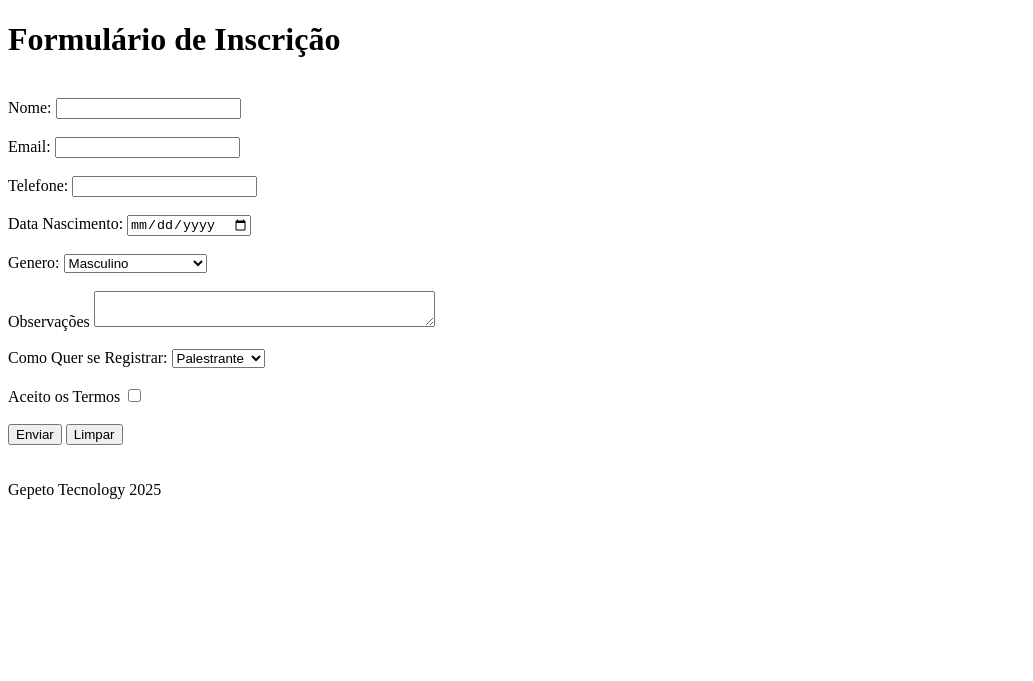
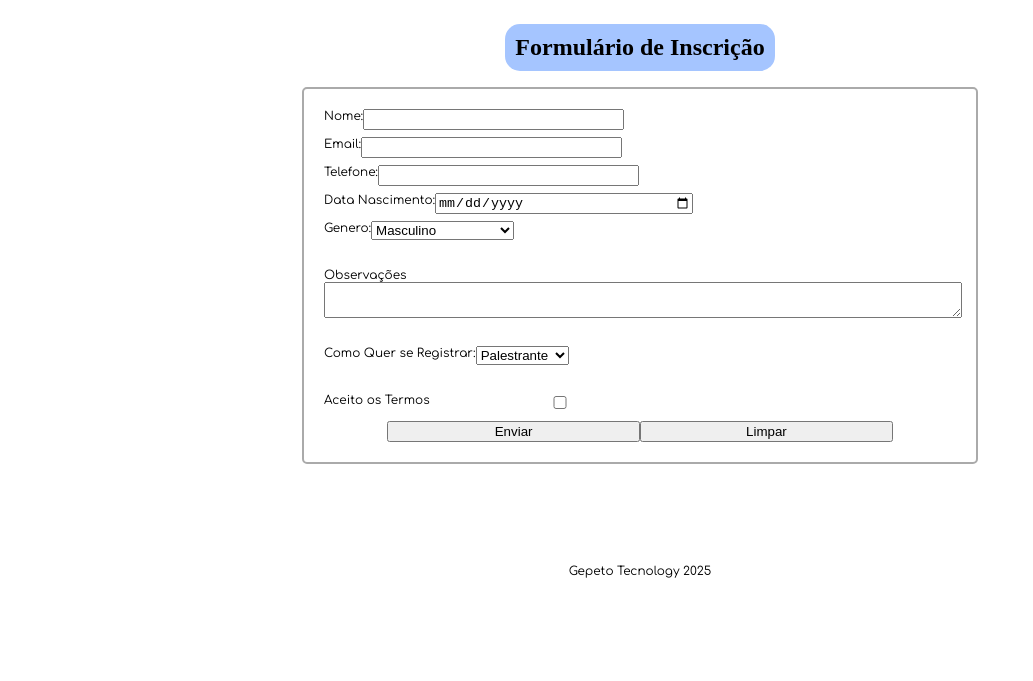
Before and after one commit to Mateus-SR/DevWeb-Formulario-de-Inscricao, a plain HTML site: page index.html in a window 1280 px wide. Shown: the whole page, without its empty margins (0-1033 px from the left). Drawn offline with Linux system fonts and the light colour scheme; a web font is replaced by a local one.

Commit message:
[feat] Css (incompleto)
Ainda precisamos ajustar as coisas

```diff
--- /dev/null
+++ b/css/style.css
@@ -0,0 +1,78 @@
+@import url('https://fonts.googleapis.com/css?family=Comfortaa');
+@import url('https://fonts.googleapis.com/css?family=Proxima%20Nova');
+
+
+
+@media only screen and (min-width: 992px) {
+
+    body {
+        font-family: 'Comfortaa';
+        font-size: 12px;
+    }
+
+    .titulo {
+        font-family: 'Proxima Nova';
+        font-size: 24px;
+        background-color: #a5c5ff;
+        border-radius: 15px;
+        padding: 10px 10px 10px 10px;
+    }
+
+}
+
+.container-geral-pc {
+    display: flex;
+    flex-wrap: wrap;
+    align-items: center;
+    justify-content: center;
+    margin: auto;
+    width: 50%;
+    max-width: 50%;
+    max-height: 50%;
+}
+
+form {
+    border: 2px solid #aaa;
+    border-radius: 5px;
+    padding: 20px 20px 20px 20px;
+    min-width: 100%;
+    max-width: 100%;
+    min-height: 50%;
+    max-height: 50%;
+}
+
+.item {
+    display: flex;
+    flex-wrap: wrap;
+    align-items: flex-start;
+    justify-content: flex-start;
+
+}
+
+
+input {
+    min-width: 40%;
+    max-height: 20%;
+}
+
+
+.botoes {
+    display: flex;
+    flex-wrap: wrap;
+    align-items: center;
+    justify-content: center;
+}
+
+textarea {
+    min-width: 100%;
+    min-height: 115%;
+    max-width: 100%;
+    max-height: 100%;
+}
+
+footer {
+    padding: 100px;
+    text-align: center;
+
+
+}
--- /dev/null
+++ b/css/style_mobile.css
@@ -0,0 +1,19 @@
+@import url('https://fonts.googleapis.com/css?family=Comfortaa');
+@import url('https://fonts.googleapis.com/css?family=Proxima%20Nova');
+
+
+
+@media only screen and (max-width: 991px) {
+
+    body {
+        font-family: 'Comfortaa';
+        font-size: 12px;
+    }
+
+    .titulo {
+        font-family: 'Proxima Nova';
+        font-size: 24px;
+    }
+}
+
+/* falta fazer o restokk */
--- a/index.html
+++ b/index.html
@@ -4,47 +4,79 @@
     <meta charset="UTF-8">
     <meta name="viewport" content="width=device-width, initial-scale=1.0">
     <title>Formulário</title>
+    <style>
+        @import url(css/style.css);
+        @import url(css/style_mobile.css);
+    </style>
+
 </head>
 <body>
- <h1>Formulário de Inscrição </h1><br>
+
+    <div class="container-geral-pc">
+ <h1 class="titulo">Formulário de Inscrição </h1>
+
+
     <form action="" method="">
+
+        <div class="item">
         <label for="Nome">Nome: </label>
         <input type="text" id="Nome" name="nome" required><br><br>
+        </div>
 
+        <div class="item">
         <label for="email">Email: </label>
         <input type="email" id="email" name="email" required><br><br>
+        </div>
 
+        <div class="item">
         <label for="telefone">Telefone: </label>
         <input type="tel" id="telefone" name="telefone"><br><br>
+        </div>
 
+        <div class="item">
         <label for="datanasc">Data Nascimento: </label>
         <input type="date" id="datanasc" name="datanasc"><br><br>
+        </div>
 
+        <div class="item">
         <label for="genero">Genero: </label>
         <select name="genero" id="genero">
             <option value="masculino">Masculino </option>
             <option value="feminino">Feminino</option>
             <option value="outro">Outro</option>
             <option value="nãoInformar">Prefiro Não Informar</option>
-        </select><br><br>
+        </select>
+            </div>
+        <br><br>
 
+        <div class="item">
         <label for="mensagem">Observações</label>
         <textarea name="mensagem" id="mensagem" rols="10" cols="40" maxlength="200"></textarea><br><br>
+        </div>
 
+        <div class="item">
         <label for="tipoParticipante">Como Quer se Registrar: </label>
         <select name="tipoParticipante" id="tipoParticipante">
             <option value="palestrante">Palestrante</option>
             <option value="participante">Participante</option>
             <option value="voluntario">Voluntário</option>
-        </select><br><br>
+        </select>
+        </div>
 
+        <br><br>
+
+        <div class="item">
         <label for="termos">Aceito os Termos</label>
         <input type="checkbox" value="Aceito os Termos" required><br><br>
+        </div>
 
+        <div class="botoes">
         <input type="submit" value="Enviar" >
-        <input type="button" value="Limpar"><br><br><br>
+        <input type="button" value="Limpar"><br>
+        </div>
 
     </form>
+</div>
 
 </body>
 <footer>Gepeto Tecnology 2025</footer>
```
Also changed, not shown: css/index.css (deleted).
